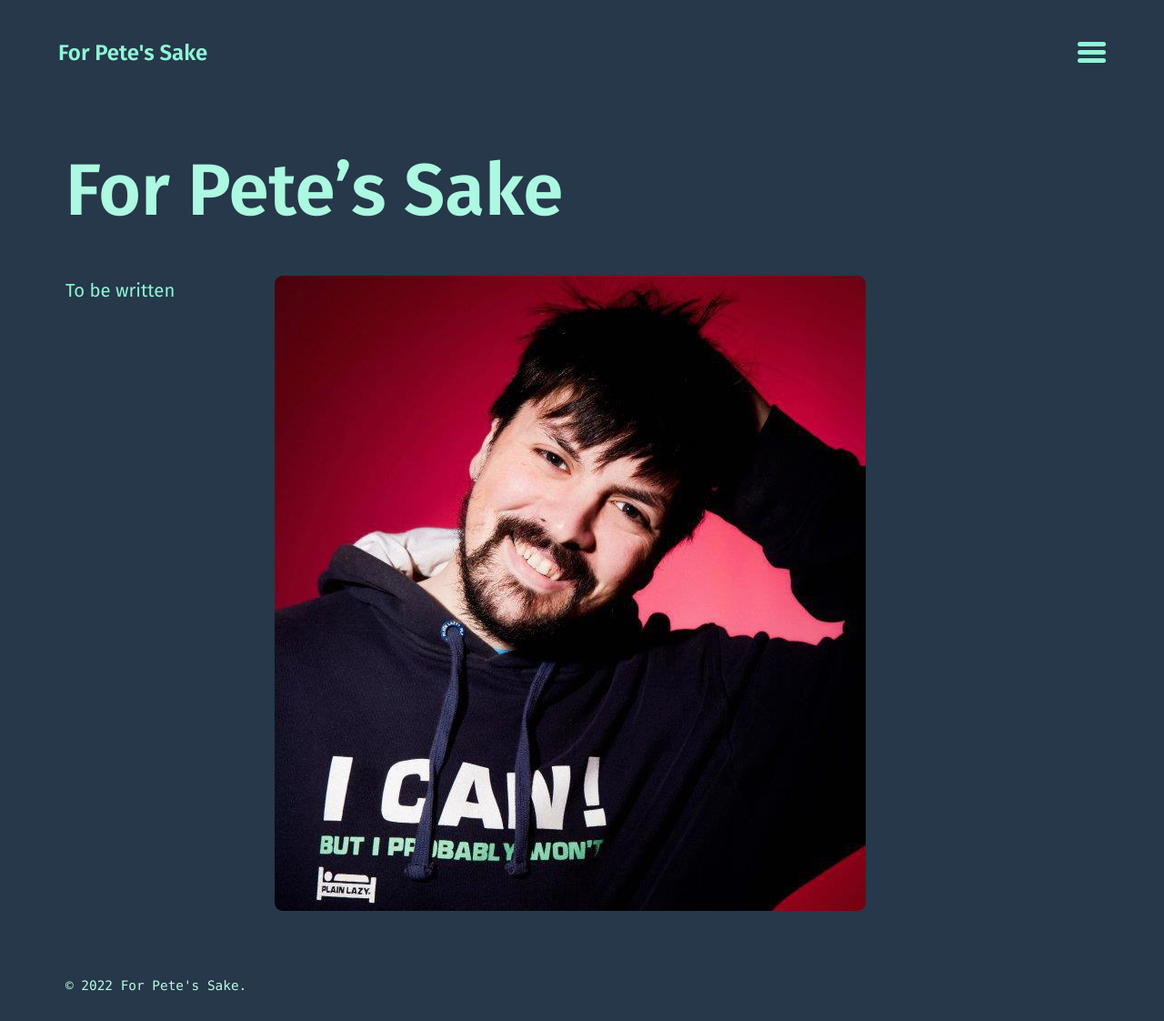
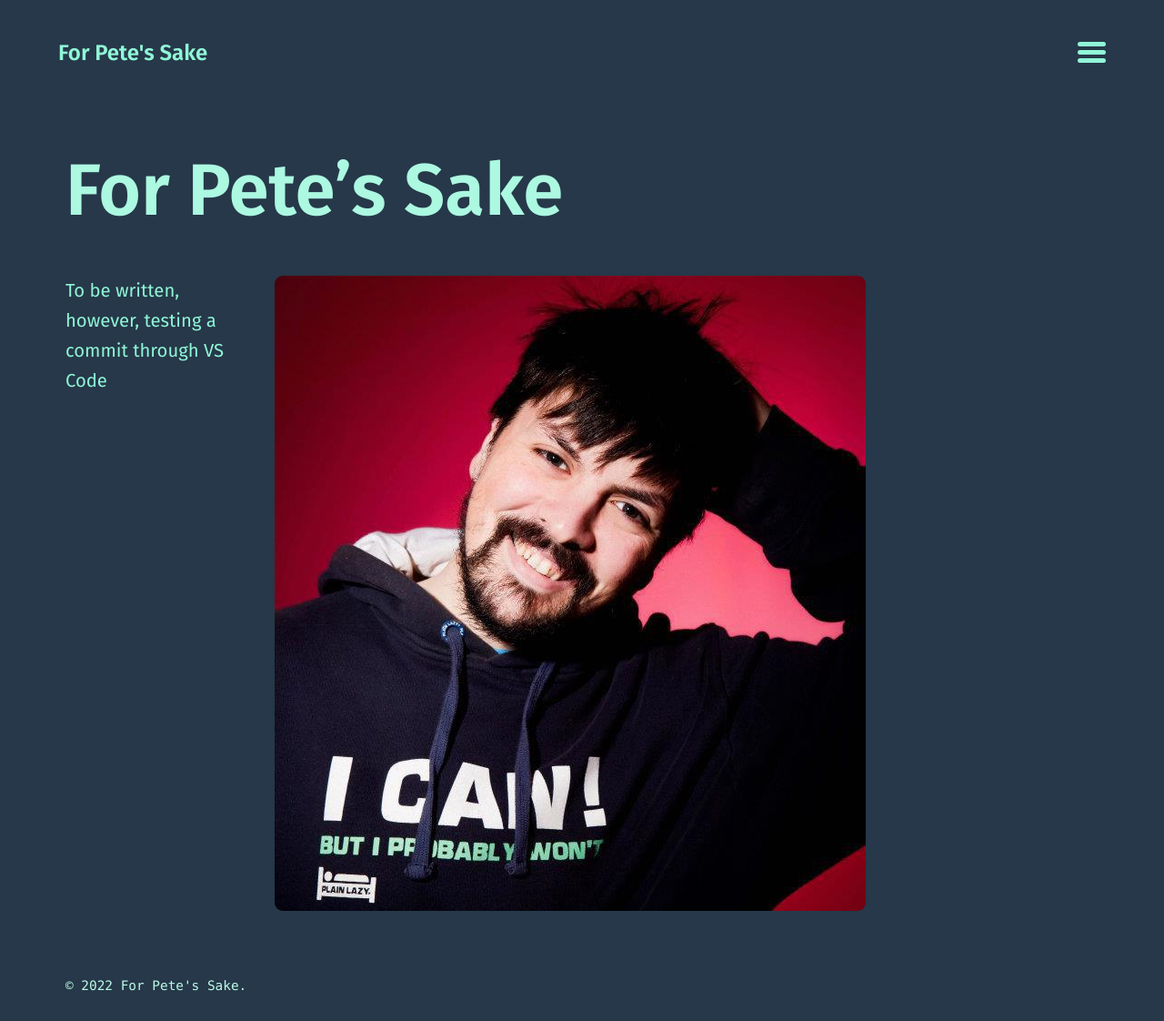
Before and after one commit to pn-taylor/pn-taylor.github.io, a Jekyll site: the page built from about.md, in a window 1280 px wide. Shown: the whole page at 91% size. Built offline with Jekyll 4.4.1, drawn with Linux system fonts in a browser that asks for light colours.

Commit message:
Testing commits through VS Studio

```diff
--- a/about.md
+++ b/about.md
@@ -1,4 +1,4 @@
 ---
 layout: about
 ---
-To be written
+To be written, however, testing a commit through VS Code
```
